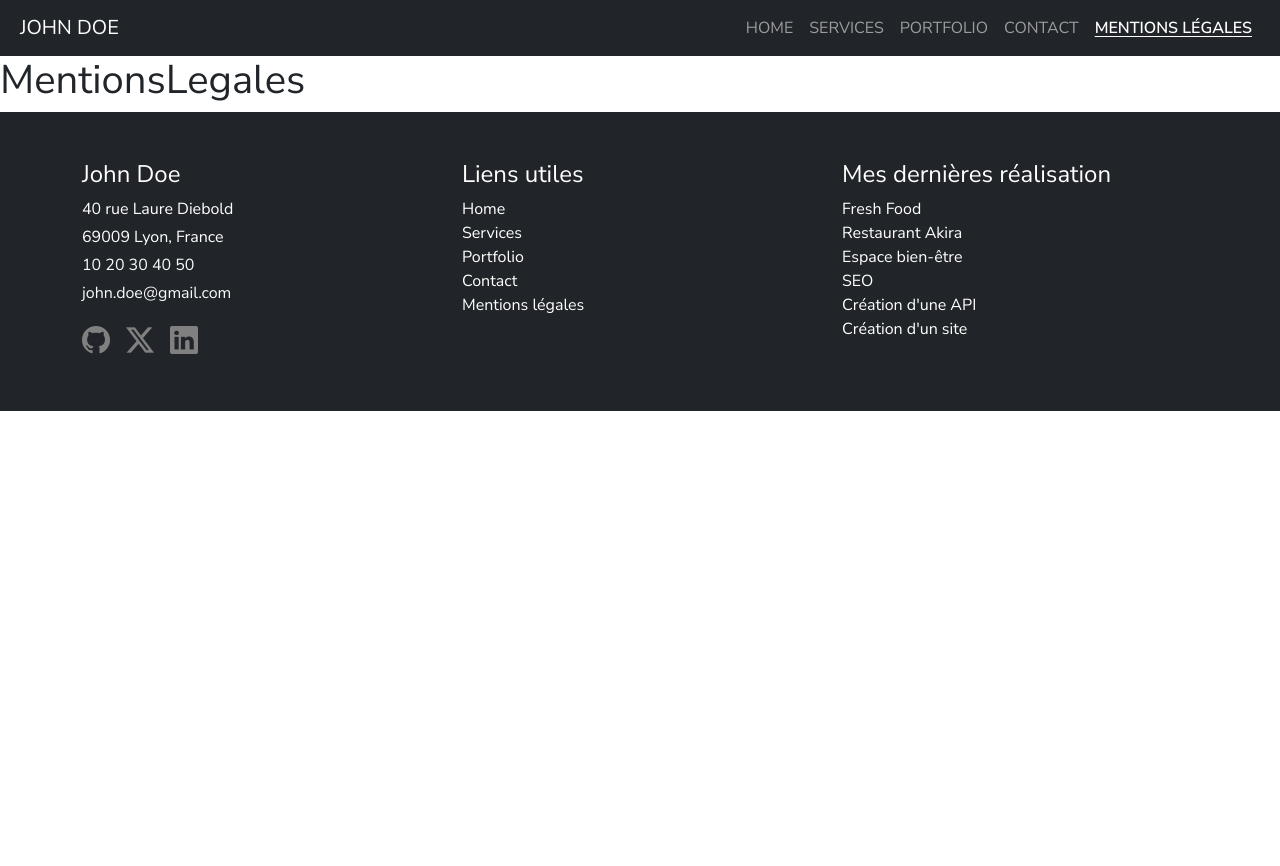
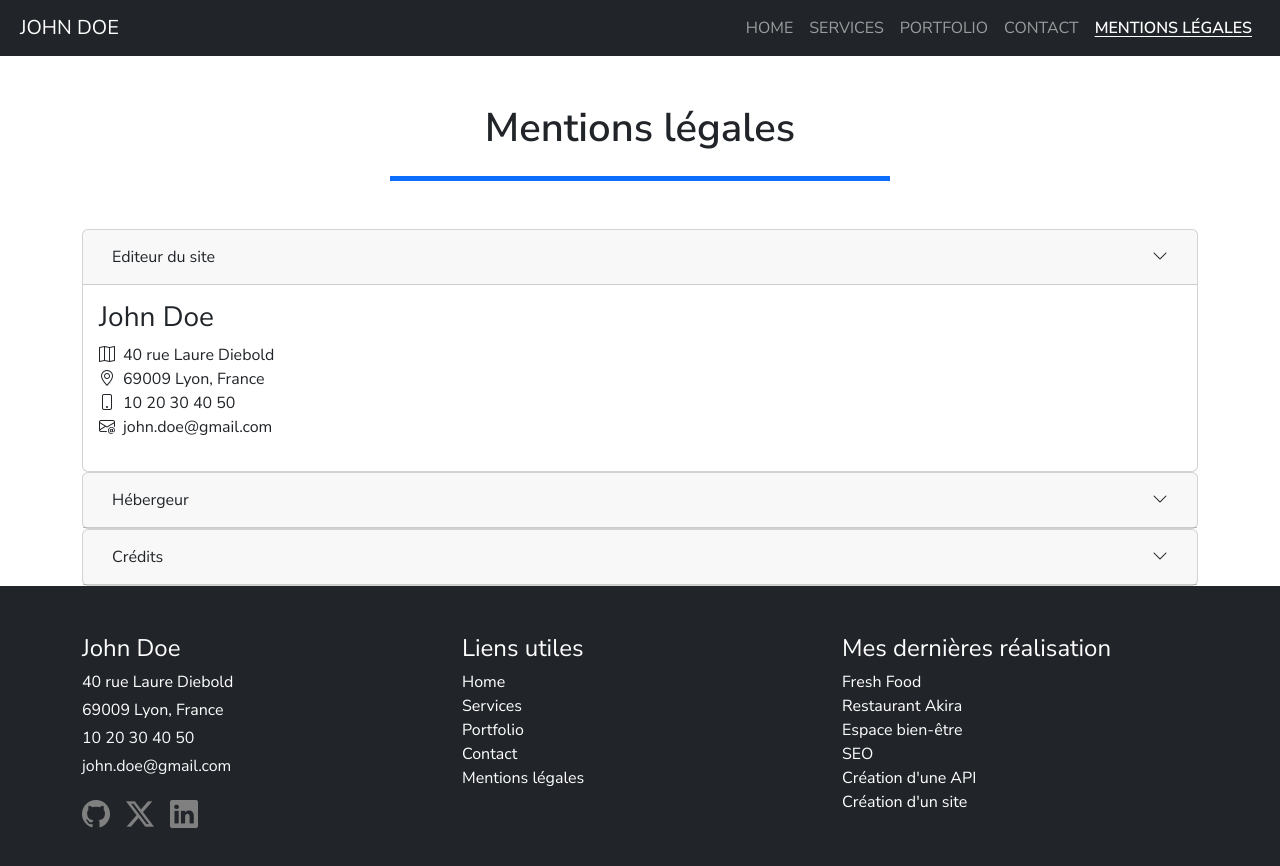
Before and after one commit to alexiszirnhelt-ai/portfolio-20, a React (Vite) app: page /mentions-legales in a window 1280 px wide. Shown: the top 866 px of the page. Before the commit the page ends 800 px from the top, so only its background shows below. Built offline with nearby package versions, Linux system fonts and the light colour scheme.

Commit message:
add content mentions legales

```diff
--- a/src/pages/MentionsLegales.jsx
+++ b/src/pages/MentionsLegales.jsx
@@ -1,7 +1,84 @@
 function MentionsLegales () {
     return (
         <>
-            <h1>MentionsLegales</h1>
+            <section className="container text-center p-5">
+                <h1 className="fw-bold">Mentions légales</h1>
+                <div className="mx-auto mt-4" style={{
+                    height:"5px",
+                    width:"500px",
+                    backgroundColor:"#0d6efd",
+                }}></div>
+            </section>
+
+            {/*Accordeon*/}
+            <div id="accordion" className="container">
+                {/*Accordeon 1*/}
+                <div className="card">
+                    <div className="card-header card-header-hover">
+                        <a className="btn w-100 d-flex justify-content-between align-items-center" data-bs-toggle="collapse" href="#collapseOne"><span>Editeur du site</span><i className="bi bi-chevron-down"></i></a>
+                    </div>
+                    <div id="collapseOne" className="collapse show" data-bs-parent="#accordion">
+                        <div className="card-body">
+                            <h3>John Doe</h3>
+                            <address>
+                                <div>
+                                    <i className="bi bi-map"><span className="ms-2 fst-normal">40 rue Laure Diebold</span></i>
+                                </div>
+                                <div>
+                                    <i className="bi bi-geo-alt"><span className="ms-2 fst-normal">69009 Lyon, France</span></i>
+                                </div>
+                                <div>
+                                    <a href="tel:1020304050" className="text-decoration-none text-body">
+                                        <i className="bi bi-phone"></i><span className="ms-2">10 20 30 40 50</span>
+                                    </a>
+                                </div>
+                                <div>
+                                    <a href="mailto:john.doe@gmail.com" className="text-decoration-none text-body">
+                                        <i className="bi bi-envelope-at"></i><span className="ms-2">john.doe@gmail.com</span>
+                                    </a>
+                                </div>
+                            </address>
+                        </div>
+                    </div>
+                </div>
+                {/*Accordeon 2*/}
+                <div className="card">
+                    <div className="card-header card-header-hover">
+                        <a className="collapsed btn d-flex justify-content-between align-items-center" data-bs-toggle="collapse" href="#collapseTwo"><span>Hébergeur</span><i className="bi bi-chevron-down"></i></a>
+                    </div>
+                    <div id="collapseTwo" className="collapse" data-bs-parent="#accordion">
+                        <div className="card-body">
+                            <h3>alwaysdata</h3>
+                            <address>
+                                <p>91 Rue du Faubourg Saint-Honoré, 74008 Paris</p>
+                                <i className="bi bi-globe me-2"></i>
+                                <a href="https://www.alwaysdata.com/fr/" target="_blanck">www.alwaysdata.com</a>
+                            </address>
+                        </div>
+                    </div>
+                </div>
+                {/*Accordeon 3*/}
+                <div className="card">
+                    <div className="card-header card-header-hover">
+                        <a className="collapsed btn d-flex justify-content-between align-items-center" data-bs-toggle="collapse" href="#collapseThree"><span>Crédits</span><i className="bi bi-chevron-down"></i></a>
+                    </div>
+                    <div id="collapseThree" className="collapse" data-bs-parent="#accordion">
+                        <div className="card-body">
+                            <h3>Crédits</h3>
+                            <p>ce site a été réalisé par John Doe, étudiant au <a href="https://www.centre-europeen-formation.fr/" target="_blank">Centre Européen de formation</a></p>
+                            <p className="fst-italic">Les images utilisées sur ce site sont libres de droits et ont été obtenues sur le site <a href="https://pixabay.com/fr/"target="_blank">Pixabay</a></p>
+                            <p className="fst-italic">La favicon de ce site a été fournie par <a href="https://www.flaticon.com/fr/" target="_blank">John doe Icons erstellt vos Freepik-Flaticon</a></p>
+                        </div>
+                    </div>
+                </div>
+            {/* ----- */}
+            <style jsx>{`
+                .card-header-hover:hover {
+                    background-color: rgba(13, 110, 253, 0.5);
+                    transition: background-color 0.3s ease;
+                }
+            `}</style>
+            </div>
         </>
     )
 }
```
